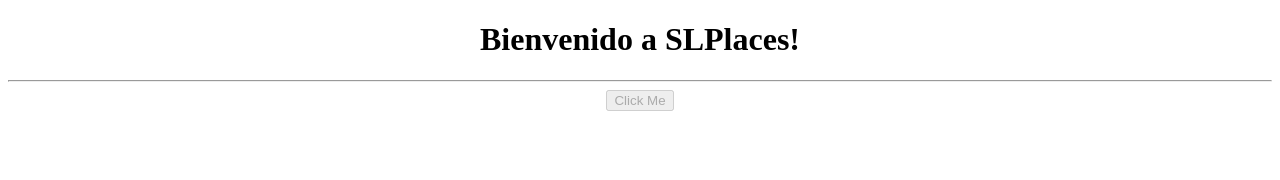
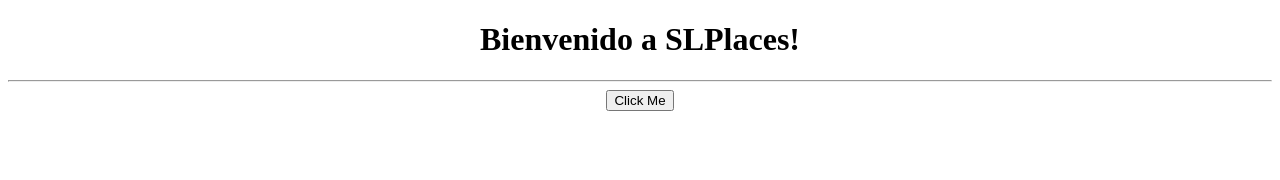
Before and after one commit to O2Hope/SLPlaces, an Angular app: page / in a window 1280 px wide. Shown: the top 180 px of the page. Built offline with nearby package versions, Linux system fonts and the light colour scheme.

Commit message:
Binding #2
Agregado el Event Binding

```diff
--- a/src/app/app.component.html
+++ b/src/app/app.component.html
@@ -5,6 +5,6 @@
   </h1>
 <hr/>
 
-<button [disabled]="!isEnabled">Click Me</button>
+<button [disabled]="!isEnabled" (click)="enviarAlerta()" >Click Me</button>
 
 </div>
--- a/src/app/app.component.ts
+++ b/src/app/app.component.ts
@@ -7,12 +7,16 @@
 })
 export class AppComponent {
   title = 'SLPlaces';
-  isEnabled = true;
+  isEnabled = false;
 
   constructor() {
     setTimeout(() =>{
-      this.isEnabled = false;
+      this.isEnabled = true;
     }, 3000 )
   }
 
+  enviarAlerta (){
+    alert('Acabas de dar click')
+  }
+
 }
```
